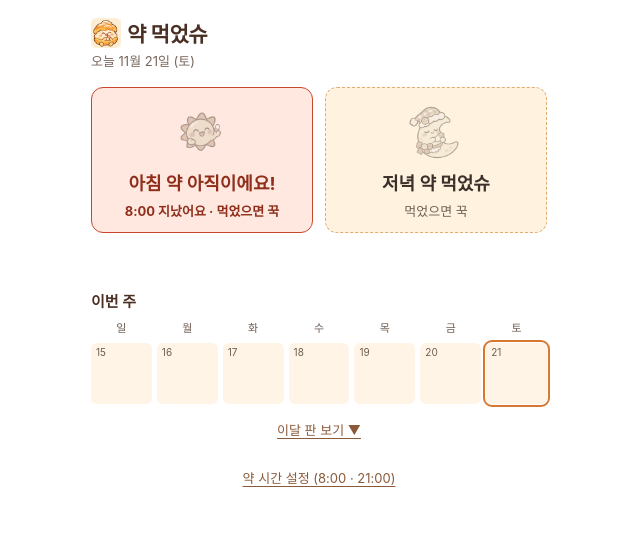
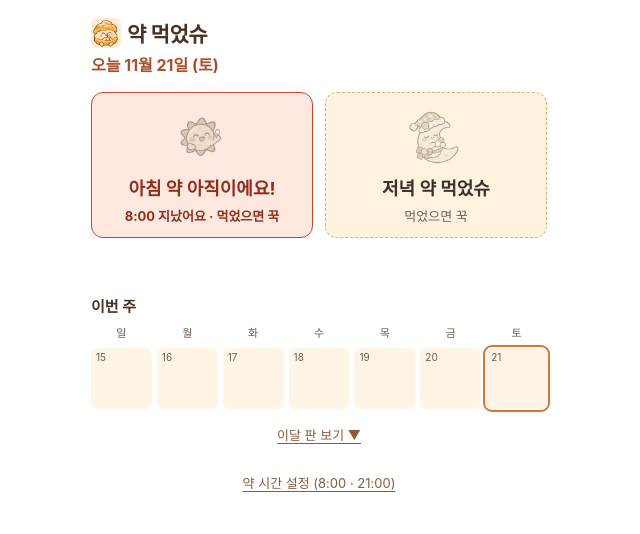
Before and after one commit to kmc1050-creator/abik-widgets, a plain HTML site: page medicine/index.html in a window 1280 px wide. Shown: the whole page, without its empty margins (321-961 px from the left). Drawn offline with Linux system fonts and the light colour scheme.

Commit message:
오늘 날짜 표시 키움
Co-Authored-By: Claude Opus 5.5 <noreply@anthropic.com>

```diff
--- a/medicine/index.html
+++ b/medicine/index.html
@@ -26,7 +26,7 @@
   }
   h1 { font-size: 21px; margin: 0 0 3px; letter-spacing: -.4px; display: flex; align-items: center; gap: 6px; }
   h1 img { width: 30px; height: 30px; }
-  #todayLabel { font-size: 13px; color: #79675c; margin-bottom: 17px; }
+  #todayLabel { font-size: 16px; font-weight: 700; color: #a84f2c; margin: 4px 0 16px; }
 
   /* 아침·저녁 큰 버튼 */
   .doses { display: grid; grid-template-columns: minmax(0, 1fr) minmax(0, 1fr); gap: 0 12px; }
```
